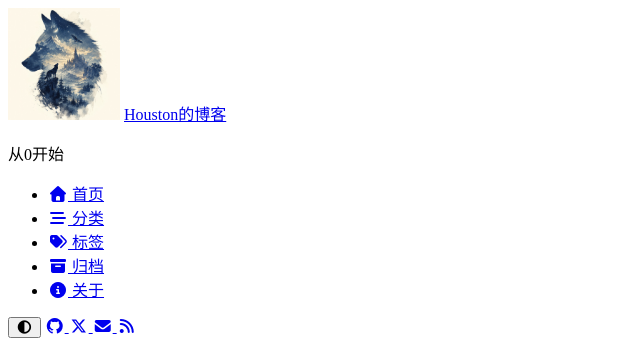
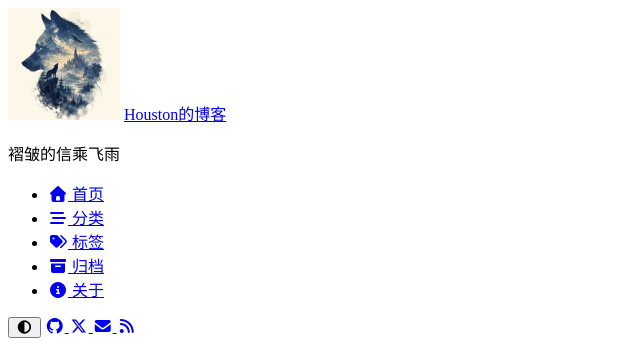
Before and after one commit to Houstonzaihubei/houstonzaihubei.github.io, a Jekyll site: the page built from index.html, in a window 1280 px wide. Shown: the top 340 px of the page, without its empty margins (0-640 px from the left). Built offline with Jekyll 4.4.1, drawn with Linux system fonts in a browser that asks for light colours; cached includes are drawn as plain includes; nearby versions of some CDN libraries.

Commit message:
Initial Chirpy blog

```diff
--- a/_config.yml
+++ b/_config.yml
@@ -20,7 +20,7 @@ timezone: Asia/Shanghai
 
 title: Houston的博客 # it will display as the title of the website and the title of the homepage, and also be used in SEO meta
 
-tagline: 从0开始 # it will display as the subtitle
+tagline: 褶皱的信乘飞雨 # it will display as the subtitle
 
 description: >- # used by seo meta and the atom feed
   如果不知道计算机的学习成果如何，也许这就是留痕的意义所在。
```
Also changed, not shown: README.md (deleted).
